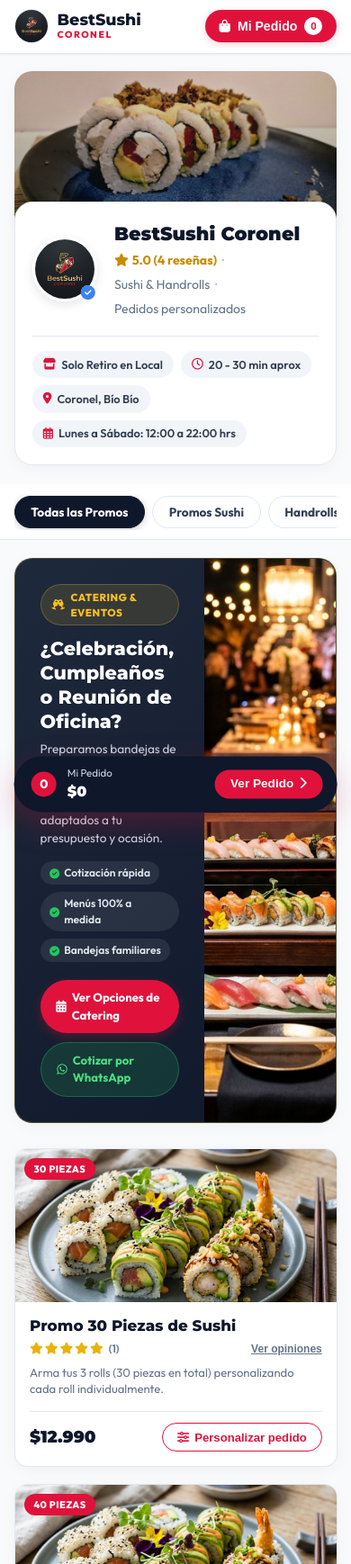
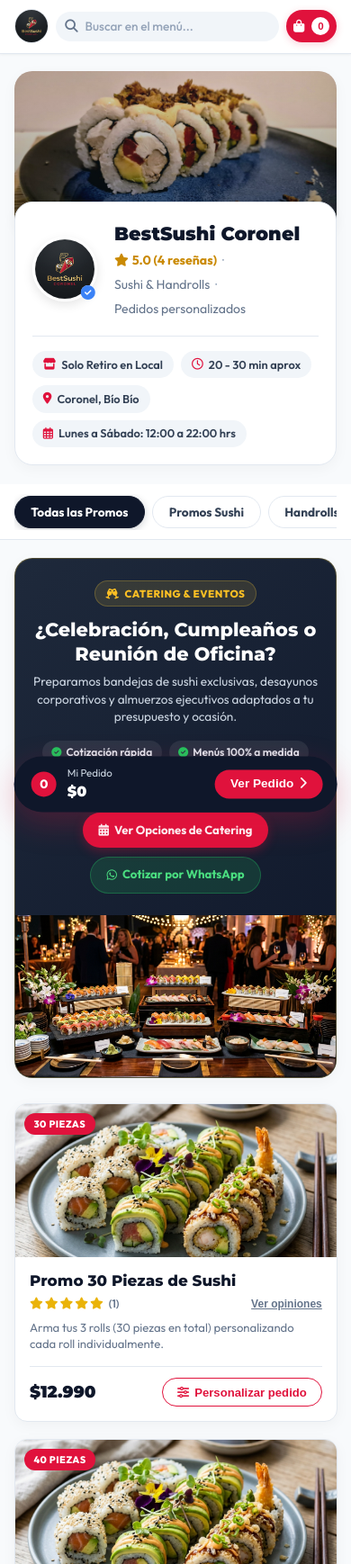
Before and after one commit to felipesagredo/bestsushicoronel, a website: page index.html in a window 390 px wide. Shown: the top 1738 px of the page at 90% size. Drawn offline with Linux system fonts and the light colour scheme; no server answers.

Commit message:
UPDATE style eventos

```diff
--- a/app.js
+++ b/app.js
@@ -75,6 +75,7 @@
 
   // DOM Elements
   const productsGrid = document.getElementById('products-grid');
+  const menuSearchInput = document.getElementById('menu-search-input');
   const categoriesNav = document.getElementById('categories-nav');
   const cartBtnTrigger = document.getElementById('cart-btn-trigger');
   const cartDrawer = document.getElementById('cart-drawer');
@@ -198,6 +199,7 @@
       btn.className = `category-btn ${cat.id === currentCategory ? 'active' : ''}`;
       btn.textContent = cat.name;
       btn.addEventListener('click', () => {
+        if (menuSearchInput) menuSearchInput.value = '';
         currentCategory = cat.id;
         document.querySelectorAll('.category-btn').forEach(b => b.classList.remove('active'));
         btn.classList.add('active');
@@ -209,6 +211,31 @@
         }
       });
       categoriesNav.appendChild(btn);
+    });
+  }
+
+  // Search Bar Event Listener
+  if (menuSearchInput) {
+    menuSearchInput.addEventListener('input', (e) => {
+      const query = e.target.value;
+
+      if (query.trim() !== '' && currentCategory !== 'todas') {
+        currentCategory = 'todas';
+        document.querySelectorAll('.category-btn').forEach(b => {
+          if (b.textContent === 'Todas las Promos' || b.textContent.includes('Todas')) {
+            b.classList.add('active');
+          } else {
+            b.classList.remove('active');
+          }
+        });
+      }
+
+      renderProducts(query);
+
+      const menuSection = document.getElementById('menu');
+      if (query.length === 1 && menuSection && window.scrollY < menuSection.offsetTop - 100) {
+        menuSection.scrollIntoView({ behavior: 'smooth', block: 'start' });
+      }
     });
   }
 
@@ -249,14 +276,29 @@
     };
   }
 
-  // Render Products Grid based on selected category
-  function renderProducts() {
+  // Render Products Grid based on selected category and optional search query
+  function renderProducts(searchQuery = '') {
     if (!menuData || !menuData.items) return;
     productsGrid.innerHTML = '';
 
-    const filteredItems = currentCategory === 'todas'
-      ? menuData.items
-      : menuData.items.filter(item => item.category === currentCategory);
+    let filteredItems = menuData.items;
+
+    if (searchQuery && searchQuery.trim() !== '') {
+      const q = searchQuery.toLowerCase();
+      filteredItems = filteredItems.filter(item => {
+        return (item.title && item.title.toLowerCase().includes(q)) ||
+               (item.description && item.description.toLowerCase().includes(q));
+      });
+    } else {
+      filteredItems = currentCategory === 'todas'
+        ? menuData.items
+        : menuData.items.filter(item => item.category === currentCategory);
+    }
+
+    if (filteredItems.length === 0) {
+      productsGrid.innerHTML = '<div style="grid-column: 1 / -1; text-align: center; padding: 2rem; color: var(--text-muted);">No se encontraron productos que coincidan con tu búsqueda.</div>';
+      return;
+    }
 
     filteredItems.forEach(item => {
       const card = document.createElement('div');
--- a/index.html
+++ b/index.html
@@ -52,9 +52,9 @@
           </div>
         </a>
 
-        <div class="app-status-badge">
-          <span class="status-dot"></span>
-          <span>Abierto · Retiro en 20-30 min</span>
+        <div class="header-search-bar">
+          <i class="fas fa-search"></i>
+          <input type="text" id="menu-search-input" placeholder="Buscar en el menú...">
         </div>
 
         <div class="topbar-actions">
--- a/styles.css
+++ b/styles.css
@@ -150,33 +150,42 @@
   color: var(--red-accent);
 }
 
-/* Status Badge */
-.app-status-badge {
-  display: inline-flex;
-  align-items: center;
-  gap: 6px;
-  background: #f0fdf4;
-  border: 1px solid #bbf7d0;
-  color: #166534;
-  font-size: 0.78rem;
-  font-weight: 700;
-  padding: 0.35rem 0.85rem;
+/* Header Search Bar */
+.header-search-bar {
+  flex: 1;
+  max-width: 400px;
+  display: flex;
+  align-items: center;
+  background: #f1f5f9;
   border-radius: var(--radius-pill);
-}
-
-.status-dot {
-  width: 8px;
-  height: 8px;
-  background: #22c55e;
-  border-radius: 50%;
-  box-shadow: 0 0 0 2px rgba(34, 197, 94, 0.2);
-  animation: pulse-dot 2s infinite;
-}
-
-@keyframes pulse-dot {
-  0% { transform: scale(0.95); opacity: 0.8; }
-  50% { transform: scale(1.15); opacity: 1; }
-  100% { transform: scale(0.95); opacity: 0.8; }
+  padding: 0.5rem 1rem;
+  margin: 0 1rem;
+  transition: var(--transition);
+  border: 1px solid transparent;
+}
+.header-search-bar:focus-within {
+  background: #ffffff;
+  border-color: var(--gold-primary);
+  box-shadow: 0 4px 12px rgba(220,186,134,0.15);
+}
+.header-search-bar i {
+  color: var(--text-muted);
+  font-size: 0.9rem;
+  margin-right: 8px;
+}
+.header-search-bar input {
+  flex: 1;
+  border: none;
+  background: transparent;
+  font-family: var(--font-main);
+  font-weight: 600;
+  font-size: 0.9rem;
+  color: var(--text-dark);
+  outline: none;
+}
+.header-search-bar input::placeholder {
+  color: #94a3b8;
+  font-weight: 500;
 }
 
 .topbar-actions {
@@ -1944,8 +1953,25 @@
 
 /* Responsive */
 @media (max-width: 768px) {
-  .app-status-badge {
+  .topbar-inner {
+    gap: 0.5rem;
+  }
+  .app-brand-text {
     display: none;
+  }
+  .header-search-bar {
+    max-width: none;
+    padding: 0.4rem 0.6rem;
+    margin: 0;
+  }
+  .header-search-bar input {
+    font-size: 0.85rem;
+  }
+  .cart-label {
+    display: none;
+  }
+  .cart-btn-trigger {
+    padding: 0.5rem;
   }
 
   .nav-link-eventos {
@@ -1967,6 +1993,28 @@
 
   .eventos-grid {
     grid-template-columns: 1fr;
+  }
+
+  .eventos-feature-card {
+    grid-template-columns: 1fr;
+    text-align: center;
+  }
+
+  .eventos-feature-content {
+    padding: 1.5rem 1rem;
+  }
+
+  .eventos-feature-tags {
+    justify-content: center;
+  }
+
+  .eventos-feature-actions {
+    justify-content: center;
+  }
+
+  .eventos-feature-visual {
+    height: 180px;
+    min-height: auto;
   }
 
   .contact-grid {
```
